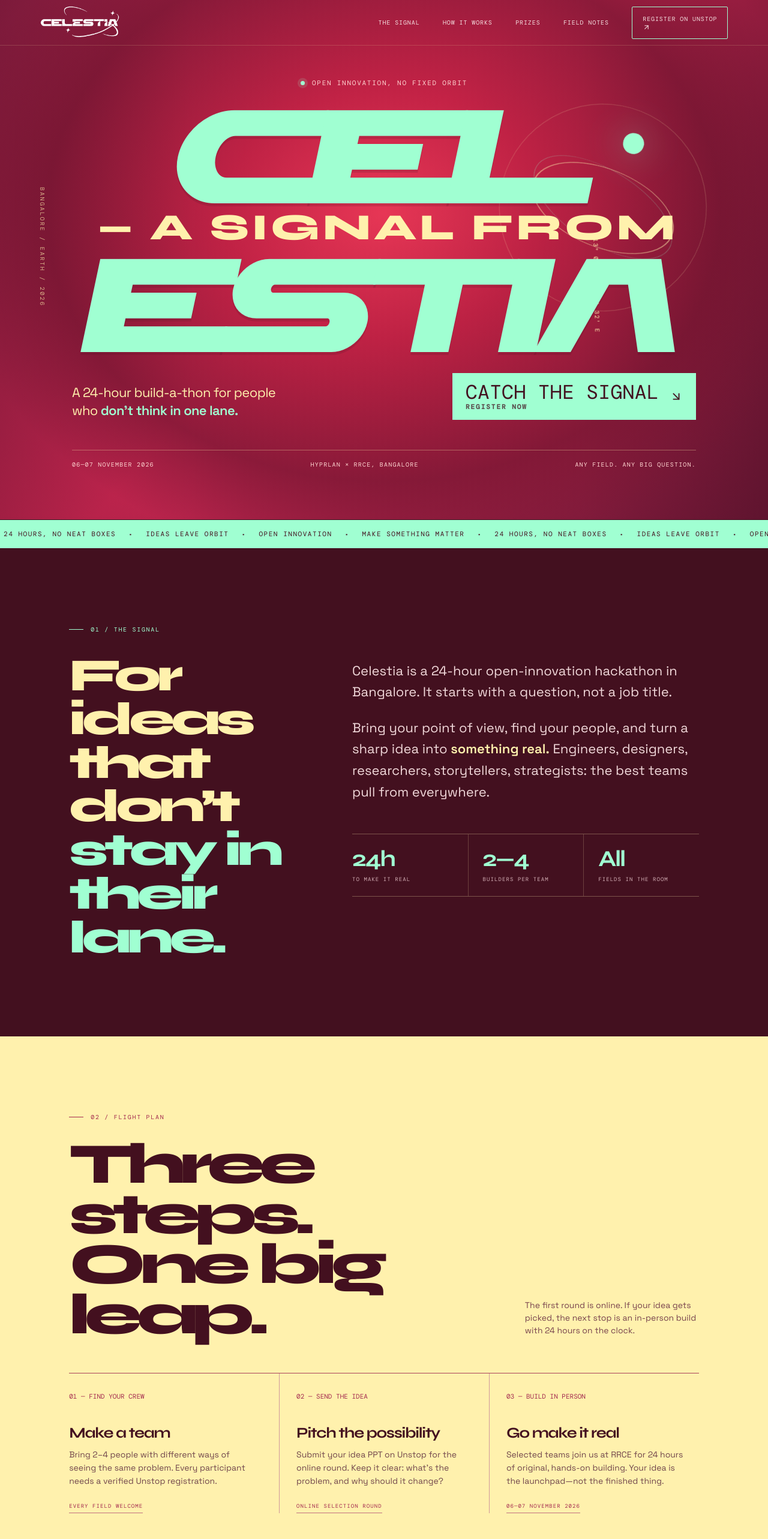
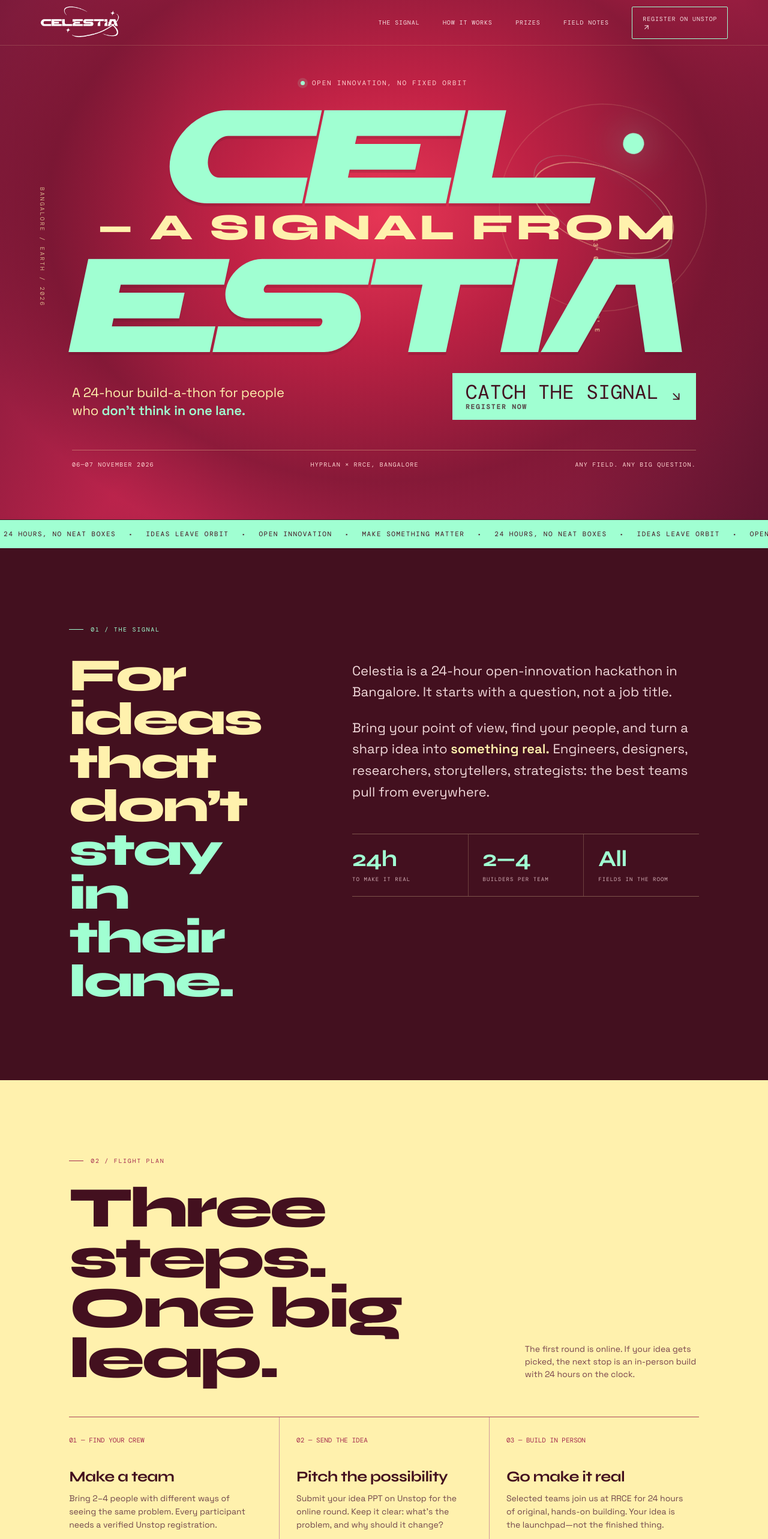
Before and after one commit to dady-yoda/HyprLan, a React (Vite) app in the folder celestia/: page / in a window 1280 px wide. Shown: the top 2566 px of the page at 60% size. Built offline with nearby package versions, Linux system fonts and the light colour scheme.

Commit message:
Loosen display letter-spacing for legibility

```diff
--- a/celestia/src/index.css
+++ b/celestia/src/index.css
@@ -127,12 +127,12 @@ a { color: inherit; }
 .hero:after { content:""; position:absolute; inset:0; z-index:-1; background:linear-gradient(90deg,rgba(55,7,24,.2),transparent 25%,transparent 75%,rgba(55,7,24,.19)); }
 .hero-kicker { display:flex; align-items:center; gap:12px; margin:0 auto 25px; color:#ffd5d1; font-family:'DM Mono',monospace; font-size:11px; letter-spacing:.16em; text-transform:uppercase; animation: rise .8s .1s both; }
 .live-dot { display:inline-block; width:7px; height:7px; border-radius:50%; background:#a0ffd2; box-shadow:0 0 0 5px rgba(160,255,210,.15); }
-.hero-title { width:100%; margin:0; text-align:center; font-family:'Syne',sans-serif; font-size:clamp(78px,17.8vw,258px); line-height:.72; letter-spacing:-.105em; font-weight:800; color:#a0ffd2; text-shadow:0 5px 0 rgba(81,17,41,.18); animation: title-in 1s .12s cubic-bezier(.18,.78,.2,1) both; }
+.hero-title { width:100%; margin:0; text-align:center; font-family:'Syne',sans-serif; font-size:clamp(78px,17.8vw,258px); line-height:.72; letter-spacing:-.055em; font-weight:800; color:#a0ffd2; text-shadow:0 5px 0 rgba(81,17,41,.18); animation: title-in 1s .12s cubic-bezier(.18,.78,.2,1) both; }
 .hero-title span { display:block; }
-.hero-title-word { font-family:'Avendisk',sans-serif; font-style:italic; font-weight:400; letter-spacing:-.055em; }
+.hero-title-word { font-family:'Avendisk',sans-serif; font-style:italic; font-weight:400; letter-spacing:-.02em; }
 .hero-title .title-ii { white-space:nowrap; font-size:.27em; letter-spacing:.08em; line-height:1.1; color:#fff1ad; text-shadow:none; margin:10px 0 6px .22em; }
 .hero-subline { display:flex; justify-content:space-between; align-items:flex-end; width:min(100%,1040px); margin:39px auto 0; animation: rise .8s .32s both; }
-.hero-copy { font-size:clamp(16px,2vw,22px); line-height:1.35; max-width:355px; margin:0; letter-spacing:-.03em; }
+.hero-copy { font-size:clamp(16px,2vw,22px); line-height:1.35; max-width:355px; margin:0; letter-spacing:-.01em; }
 .hero-copy strong { color:#a0ffd2; font-weight:600; }
 .hero-cta { display:inline-flex; align-items:center; gap:22px; padding:17px 21px 17px 24px; color:#42101f; background:#a0ffd2; text-decoration:none; text-transform:uppercase; letter-spacing:.11em; font-family:'DM Mono',monospace; font-size:11px; transition:transform .25s,background .25s; }
 .hero-cta:hover { transform:translateY(-4px); background:#fff1ad; }
@@ -162,7 +162,7 @@ a { color: inherit; }
 .section-label:before { content:""; width:24px; height:1px; background:#a0ffd2; }
 .intro { background:#43101f; position:relative; }
 .intro-grid { display:grid; grid-template-columns:.78fr 1.22fr; gap:8vw; align-items:start; }
-.intro h2 { font:800 clamp(42px,6vw,88px)/.95 'Syne',sans-serif; letter-spacing:-.08em; margin:34px 0 0; max-width:470px; }
+.intro h2 { font:800 clamp(42px,6vw,88px)/.95 'Syne',sans-serif; letter-spacing:-.04em; margin:34px 0 0; max-width:470px; }
 .intro h2 em { color:#a0ffd2; font-style:normal; }
 .intro-copy { max-width:630px; padding-top:58px; }
 .intro-copy p { color:#f1d8da; font-size:clamp(17px,2vw,22px); line-height:1.62; margin:0 0 24px; }
@@ -170,48 +170,48 @@ a { color: inherit; }
 .data-strip { display:grid; grid-template-columns:repeat(3,1fr); margin-top:52px; border-top:1px solid rgba(255,241,173,.3); border-bottom:1px solid rgba(255,241,173,.3); }
 .data-cell { padding:22px 18px 22px 0; }
 .data-cell + .data-cell { border-left:1px solid rgba(255,241,173,.22); padding-left:24px; }
-.data-cell b { display:block; color:#a0ffd2; font:700 clamp(24px,3vw,38px)/1 'Syne',sans-serif; letter-spacing:-.06em; }
+.data-cell b { display:block; color:#a0ffd2; font:700 clamp(24px,3vw,38px)/1 'Syne',sans-serif; letter-spacing:-.03em; }
 .data-cell span { display:block; margin-top:9px; font:9px 'DM Mono',monospace; text-transform:uppercase; letter-spacing:.12em; color:#d3aeb5; }
 
 .format { background:#fff1ad; color:#43101f; position:relative; }
 .format .section-label { color:#a3294e; }
 .format .section-label:before { background:#a3294e; }
 .format-head { display:flex; justify-content:space-between; align-items:end; gap:30px; margin:30px 0 56px; }
-.format h2 { margin:0; font:800 clamp(48px,7.5vw,108px)/.87 'Syne',sans-serif; letter-spacing:-.09em; max-width:750px; }
+.format h2 { margin:0; font:800 clamp(48px,7.5vw,108px)/.87 'Syne',sans-serif; letter-spacing:-.045em; max-width:750px; }
 .format-head p { max-width:290px; color:#78434d; font-size:14px; line-height:1.5; margin:0 0 4px; }
 .steps { display:grid; grid-template-columns:repeat(3,1fr); border-top:1px solid #a9445a; }
 .step { padding:25px 25px 0 0; min-height:230px; }
 .step + .step { border-left:1px solid #d09a9c; padding-left:28px; }
 .step-num { font:11px 'DM Mono',monospace; color:#a3294e; }
-.step h3 { font:700 25px/1 'Syne',sans-serif; letter-spacing:-.05em; margin:38px 0 13px; }
+.step h3 { font:700 25px/1 'Syne',sans-serif; letter-spacing:-.025em; margin:38px 0 13px; }
 .step p { color:#71464c; font-size:14px; line-height:1.55; max-width:300px; margin:0; }
 .step-tag { display:inline-block; margin-top:25px; font:9px 'DM Mono',monospace; text-transform:uppercase; letter-spacing:.12em; color:#a3294e; border-bottom:1px solid #c07180; padding-bottom:5px; }
 
 .prizes { background:#6b1935; position:relative; }
-.prizes:after { content:"CELESTIA / 2026"; position:absolute; right:-20px; bottom:30px; font:800 clamp(52px,12vw,180px)/.8 'Syne',sans-serif; letter-spacing:-.1em; color:rgba(255,241,173,.035); pointer-events:none; }
+.prizes:after { content:"CELESTIA / 2026"; position:absolute; right:-20px; bottom:30px; font:800 clamp(52px,12vw,180px)/.8 'Syne',sans-serif; letter-spacing:-.05em; color:rgba(255,241,173,.035); pointer-events:none; }
 .prize-layout { display:grid; grid-template-columns:.85fr 1.15fr; gap:8vw; align-items:center; position:relative; z-index:1; }
-.prize-heading h2 { font:800 clamp(54px,8vw,112px)/.86 'Syne',sans-serif; letter-spacing:-.1em; margin:30px 0 20px; }
+.prize-heading h2 { font:800 clamp(54px,8vw,112px)/.86 'Syne',sans-serif; letter-spacing:-.05em; margin:30px 0 20px; }
 .prize-heading h2 span { color:#a0ffd2; }
 .prize-heading p { color:#efcdd3; max-width:370px; line-height:1.55; }
 .prize-podium { display:flex; align-items:end; justify-content:center; gap:10px; padding:25px 0 0; }
 .prize { flex:1; position:relative; padding:24px 20px; border:1px solid rgba(255,241,173,.32); background:rgba(67,16,31,.45); min-height:165px; display:flex; flex-direction:column; justify-content:space-between; }
 .prize:nth-child(2) { min-height:220px; border-color:#a0ffd2; background:rgba(160,255,210,.12); }
 .prize-place { font:10px 'DM Mono',monospace; text-transform:uppercase; letter-spacing:.13em; color:#e7c3c9; }
-.prize-amount { font:700 clamp(27px,4vw,48px)/.9 'Syne',sans-serif; letter-spacing:-.07em; }
+.prize-amount { font:700 clamp(27px,4vw,48px)/.9 'Syne',sans-serif; letter-spacing:-.035em; }
 .prize:nth-child(2) .prize-amount { color:#a0ffd2; }
 .prize-inr { font:9px 'DM Mono',monospace; color:#d8aeb7; margin-top:8px; }
 .prize-symbol { position:absolute; top:-12px; right:16px; color:#a0ffd2; font:16px 'DM Mono',monospace; }
 
 .practical { background:#43101f; }
 .practical-head { display:flex; justify-content:space-between; align-items:end; gap:40px; margin:30px 0 60px; }
-.practical h2 { margin:0; font:800 clamp(48px,7vw,98px)/.9 'Syne',sans-serif; letter-spacing:-.09em; }
+.practical h2 { margin:0; font:800 clamp(48px,7vw,98px)/.9 'Syne',sans-serif; letter-spacing:-.045em; }
 .practical-head p { color:#e2c6ca; line-height:1.55; max-width:320px; margin:0; }
 .details-grid { display:grid; grid-template-columns:1fr 1fr; border-top:1px solid rgba(255,241,173,.28); }
 .detail { padding:26px 24px 28px 0; border-bottom:1px solid rgba(255,241,173,.28); display:grid; grid-template-columns:44px 1fr; gap:16px; }
 .detail:nth-child(odd) { border-right:1px solid rgba(255,241,173,.28); }
 .detail:nth-child(even) { padding-left:25px; }
 .detail-icon { color:#a0ffd2; margin-top:2px; }
-.detail h3 { margin:0 0 8px; font:700 19px 'Syne',sans-serif; letter-spacing:-.03em; }
+.detail h3 { margin:0 0 8px; font:700 19px 'Syne',sans-serif; letter-spacing:-.01em; }
 .detail p { margin:0; color:#dec1c7; font-size:14px; line-height:1.55; max-width:440px; }
 .judging-list { display:flex; gap:6px; flex-wrap:wrap; margin-top:12px; }
 .judging-list span { font:9px 'DM Mono',monospace; text-transform:uppercase; color:#a0ffd2; border:1px solid rgba(160,255,210,.38); padding:6px 8px; }
@@ -221,7 +221,7 @@ a { color: inherit; }
 .faq .section-label { color:#a3294e; }
 .faq .section-label:before { background:#a3294e; }
 .faq-layout { display:grid; grid-template-columns:.8fr 1.2fr; gap:8vw; }
-.faq h2 { font:800 clamp(52px,7vw,96px)/.86 'Syne',sans-serif; letter-spacing:-.09em; margin:32px 0 20px; }
+.faq h2 { font:800 clamp(52px,7vw,96px)/.86 'Syne',sans-serif; letter-spacing:-.045em; margin:32px 0 20px; }
 .faq-intro { color:#78434d; max-width:270px; line-height:1.55; }
 .faq-list { border-top:1px solid #bd7881; }
 .faq-item { border-bottom:1px solid #bd7881; }
@@ -233,7 +233,7 @@ a { color: inherit; }
 .finale { background:linear-gradient(115deg,#d53258,#9d2047 65%,#651936); padding:clamp(76px,11vw,150px) clamp(22px,9vw,150px); position:relative; overflow:hidden; }
 .finale:before { content:""; position:absolute; width:48vw; height:48vw; min-width:400px; min-height:400px; border:1px solid rgba(255,241,173,.22); border-radius:50%; right:-10vw; top:-24vw; box-shadow:0 0 0 32px rgba(255,241,173,.025),0 0 0 88px rgba(255,241,173,.022),0 0 0 160px rgba(255,241,173,.02); }
 .finale-inner { position:relative; z-index:1; display:flex; align-items:end; justify-content:space-between; gap:40px; }
-.finale h2 { font:800 clamp(60px,10vw,144px)/.8 'Syne',sans-serif; letter-spacing:-.11em; margin:30px 0 0; max-width:800px; }
+.finale h2 { font:800 clamp(60px,10vw,144px)/.8 'Syne',sans-serif; letter-spacing:-.06em; margin:30px 0 0; max-width:800px; }
 .finale h2 span { color:#a0ffd2; }
 .finale-action { min-width:205px; }
 .finale-action p { font:10px 'DM Mono',monospace; letter-spacing:.1em; text-transform:uppercase; color:#ffe0db; margin:0 0 13px; }
```
